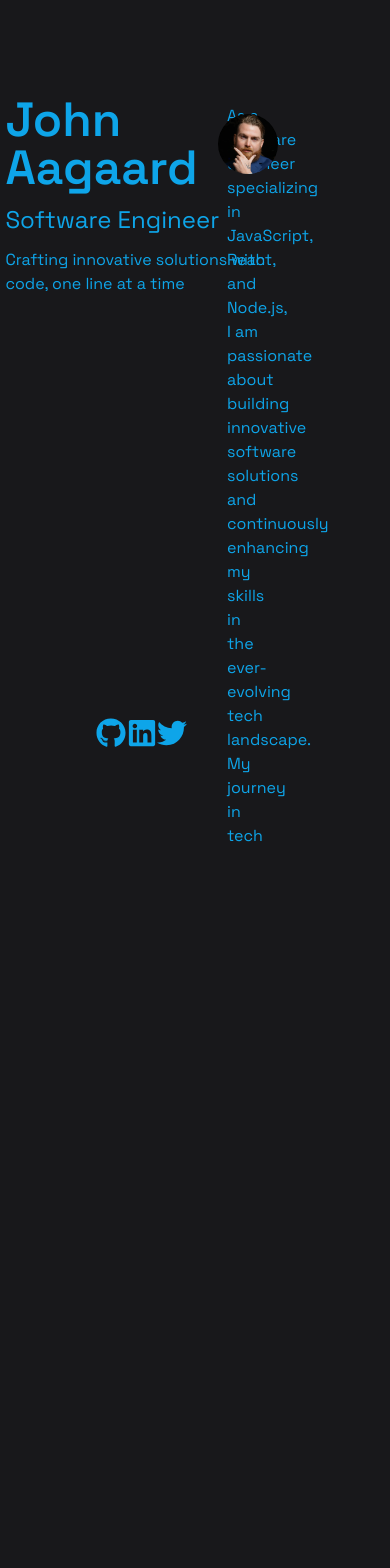
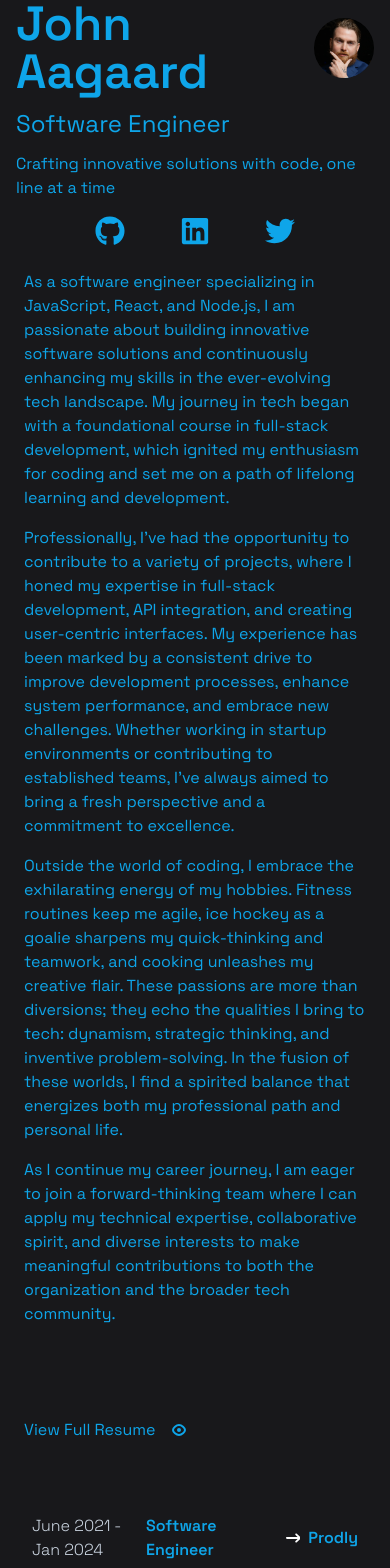
Before and after one commit to surajshivkumar/nextjs-portfolio-suraj, a Next.js app: page / in a window 390 px wide. Shown: the top 1568 px of the page. Before the commit the page ends 844 px from the top, so only its background shows below. Built offline with nearby package versions, Linux system fonts and the light colour scheme.

Commit message:
final commit

```diff
--- a/app/components/content/About.tsx
+++ b/app/components/content/About.tsx
@@ -1,6 +1,6 @@
 export default function About() {
   return (
-    <div id="About" className="section grid grid-cols-1 gap-4 p-2">
+    <div id="About" className="section grid grid-cols-1 gap-4 p-2 mb-12">
       <div>
         As a software engineer specializing in JavaScript, React, and Node.js, I
         am passionate about building innovative software solutions and
--- a/app/components/content/Experience.tsx
+++ b/app/components/content/Experience.tsx
@@ -1,6 +1,7 @@
 'use client'
 
 import { FaArrowRightLong } from 'react-icons/fa6'
+import { GrFormView } from 'react-icons/gr'
 import { motion } from 'framer-motion'
 import { useState } from 'react'
 
@@ -32,14 +33,23 @@ export default function Experience() {
     },
   ]
   return (
-    <div id="Experience" className="section mb-12 ">
-      <ol>
+    <div id="Experience" className="section h-fit ">
+      <motion.button
+        whileHover={{ scale: 1.05 }}
+        className="flex flex-row items-center gap-3 hover:text-white w-fit p-2 mb-12"
+      >
+        <a href="/resume.pdf" target="_blank" rel="noopener noreferrer">
+          View Full Resume
+        </a>
+        <GrFormView className="text-2xl" />
+      </motion.button>
+      <ol className="mb-12">
         {experience.map((exp, index) => (
           <li
             key={exp.date}
             onMouseEnter={() => setHoveredItem(index)}
             onMouseLeave={() => setHoveredItem(null)}
-            className={`mb-12 grid grid-cols-[1fr_2fr] gap-2 p-4 rounded-md ${
+            className={`grid grid-cols-[1fr_2fr] gap-2 p-4 rounded-md ${
               hoveredItem !== null && hoveredItem !== index ? 'opacity-50' : ''
             } ${hoveredItem === null ? '' : 'hover:bg-gray-800'}`}
           >
--- a/app/components/footer/index.tsx
+++ b/app/components/footer/index.tsx
@@ -4,7 +4,7 @@ import { motion } from 'framer-motion'
 
 export default function Footer() {
   return (
-    <div className="text-sky-500 sticky bottom-0 flex flex-row justify-between max-w-[200px] w-full items-center text-3xl">
+    <div className=" text-sky-500 sticky bottom-0 flex flex-row justify-between max-w-[200px] w-full items-center text-3xl mt-4">
       <motion.a
         whileHover={{ scale: 1.2 }}
         href="https://github.com/jaagaard01"
--- a/app/components/navigation/navbar/index.tsx
+++ b/app/components/navigation/navbar/index.tsx
@@ -13,7 +13,7 @@ const Navbar = ({ currentSection }: NavigationProps) => {
 
     // Adjust the offset based on the section
     if (sectionId === 'About') {
-      document.getElementById(sectionId)?.scrollTo({ y: 0 })
+      document.getElementById(sectionId)?.scrollTo(0, 0)
     } else if (sectionId === 'Experience') {
       // Scroll to the middle of the page
       offsetPosition =
@@ -25,8 +25,6 @@ const Navbar = ({ currentSection }: NavigationProps) => {
 
     document.getElementById(sectionId)?.scrollIntoView({ behavior: 'smooth' })
   }
-
-  console.log(currentSection, 'current section')
 
   const navBarItems = [
     { value: 'About' },
--- a/app/page.tsx
+++ b/app/page.tsx
@@ -10,7 +10,7 @@ import Skills from './components/content/Skills'
 import useMousePosition from '@/hooks/useMousePosition'
 
 export default function Home() {
-  const [currentSection, setCurrentSection] = useState<string | null>(null)
+  const [currentSection, setCurrentSection] = useState<string | null>('About')
 
   const { x, y } = useMousePosition()
 
@@ -46,12 +46,12 @@ export default function Home() {
         className="pointer-events-none absolute inset-0 -z-10"
         style={gradientStyle}
       ></div>
-      <div className="h-screen grid grid-cols-2 gap-4 px-24 mx-auto z-50 max-w-screen overflow-auto">
-        <header className="sticky top-0 self-start h-screen flex flex-col justify-between items-center py-24 w-full max-w-[1280px] mx-auto">
+      <div className="h-fit md:h-screen grid grid-cols-1 md:grid-cols-2 gap-4 md:px-24 md:mx-auto z-50 max-w-screen overflow-auto">
+        <header className="md:sticky top-0 self-start md:h-screen flex flex-col md:justify-between items-center md:py-24 w-full max-w-[1280px] mx-auto">
           <Navigation currentSection={currentSection} />
           <Footer />
         </header>
-        <div className="px-4 container text-sky-500 py-24 grid grid-cols-1 gap-7 w-full max-w-[700px] mx-auto">
+        <div className="px-4 container text-sky-500 md:py-24 grid grid-cols-1 gap-7 w-full max-w-[700px] mx-auto">
           <About />
           <Experience />
           <Skills />
```
Also changed, not shown: 1 other file (tests, documents, lock files or other folders).
